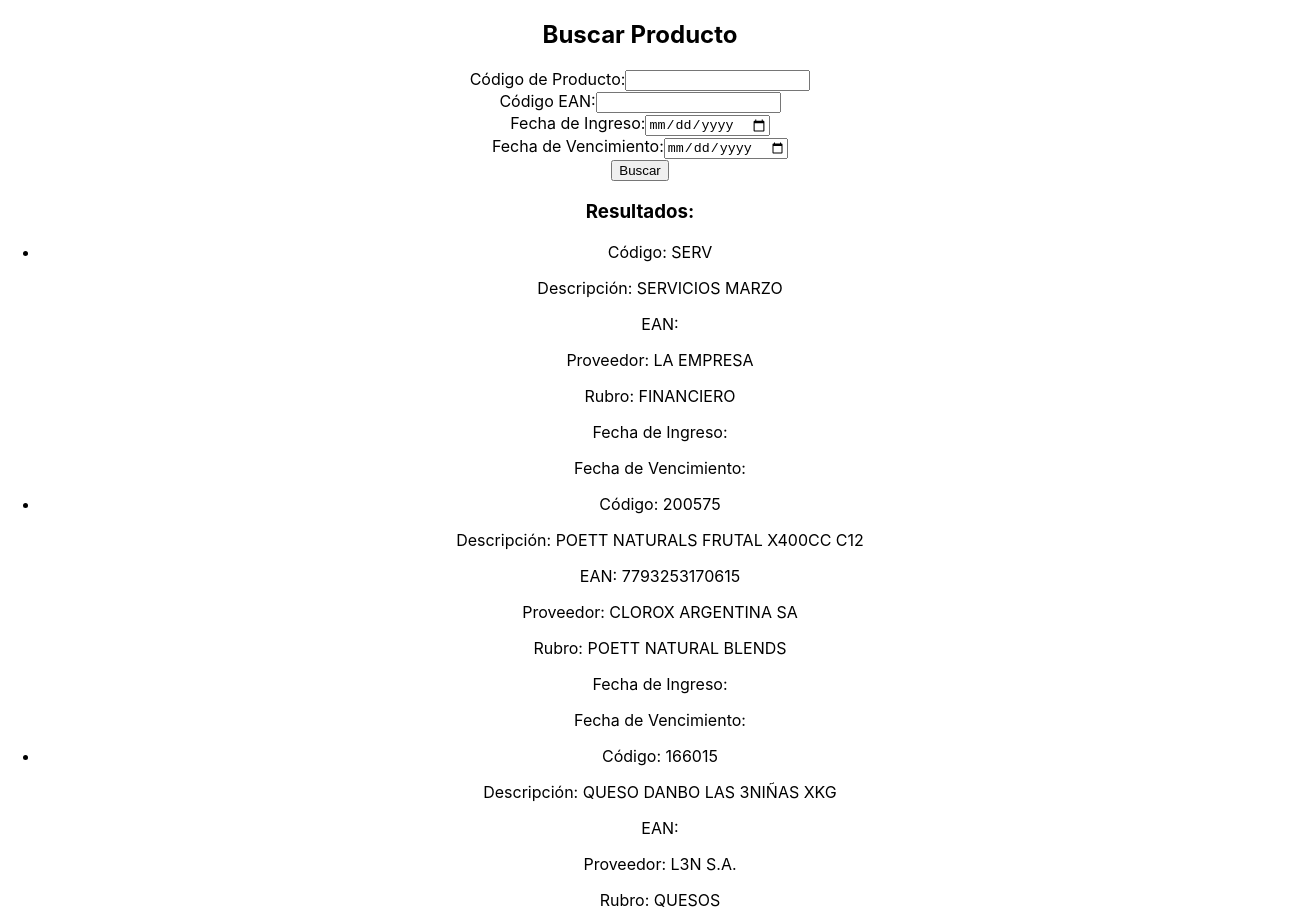
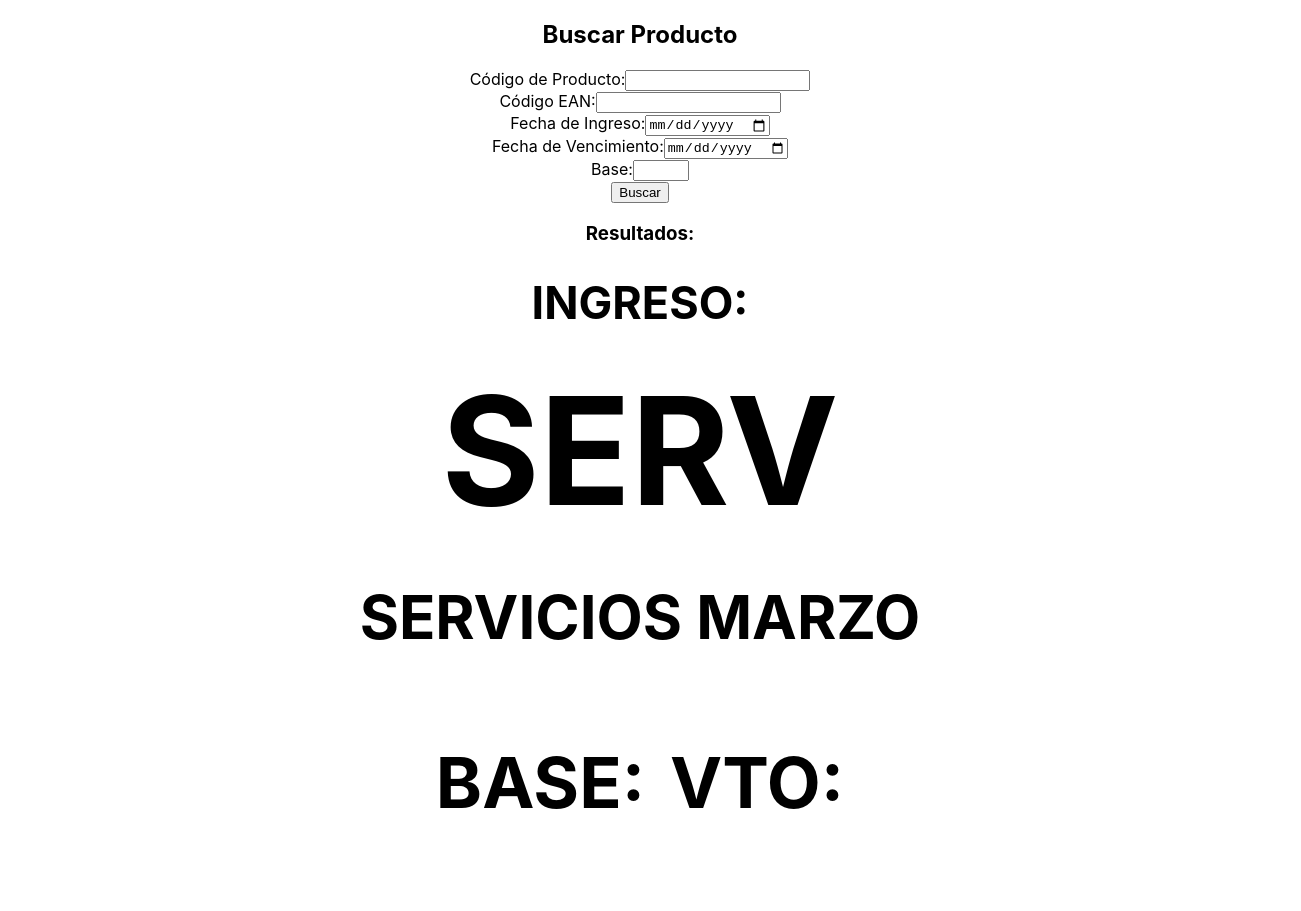
Before and after one commit to Francoosman12/deposito, a React (Create React App) app: page / in a window 1280 px wide. Shown: the top 911 px of the page, 1301 px wide, since content can reach past the window. Built offline with nearby package versions, Linux system fonts and the light colour scheme.

Commit message:
Cambios en size

```diff
--- /dev/null
+++ b/src/ProductSearch.css
@@ -0,0 +1,20 @@
+.flex{
+    display: flex;
+    justify-content: center;
+    font-size: 35px;
+}
+.vto{
+    padding-left: 25px;
+}
+.print-results{
+    font-size: 30px;
+    padding: 0px;
+}
+.cod{
+    font-size: 150px;
+    padding: 0px;
+    margin: 0px;
+}
+.ingreso{
+    font-size: 45px;
+}
--- a/src/components/ProductSearch.js
+++ b/src/components/ProductSearch.js
@@ -1,13 +1,16 @@
 import React, { useState, useEffect } from 'react';
 import jsPDF from 'jspdf';
+import '../ProductSearch.css'; // Importar el archivo CSS
 
 function ProductSearch() {
   const [todosProductos, setTodosProductos] = useState([]);
   const [productos, setProductos] = useState([]);
   const [codigoProducto, setCodigoProducto] = useState('');
   const [codigoEAN, setCodigoEAN] = useState('');
-  const [fechaIngreso, setFechaIngreso] = useState(null); // Cambiado a null para mejor manejo
-  const [fechaVencimiento, setFechaVencimiento] = useState(null); // Cambiado a null para mejor manejo
+  const [fechaIngreso, setFechaIngreso] = useState(null);
+  const [fechaVencimiento, setFechaVencimiento] = useState(null);
+  const [base, setBase] = useState('');
+  const [error, setError] = useState(''); // Estado para manejar el mensaje de error
 
   useEffect(() => {
     async function fetchProductos() {
@@ -35,6 +38,12 @@
       (codigoProducto && producto.Codigo.toString().includes(codigoProducto)) ||
       (codigoEAN && producto['EAN Unidad'].toString().includes(codigoEAN))
     );
+
+    if (resultados.length === 0) {
+      setError('No se encontraron productos coincidentes. Solicitar al encargado que se complete los datos correspondiente del producto.');
+    } else {
+      setError('');
+    }
 
     setProductos(resultados);
   };
@@ -79,6 +88,7 @@
         `EAN: ${producto['EAN Unidad']}`,
         `Proveedor: ${producto.Proveedor}`,
         `Rubro: ${producto.Rubro}`,
+        `Base: ${base}`, // Agregar la base a los resultados
         `Fecha de Ingreso: ${formatDate(fechaIngreso)}`, // Asegurar que se obtiene correctamente
         `Fecha de Vencimiento: ${formatDate(fechaVencimiento)}` // Asegurar que se obtiene correctamente
       ];
@@ -102,8 +112,8 @@
 
   return (
     <div>
-      <h2>Buscar Producto</h2>
-      <form onSubmit={handleSearch}>
+      <h2 className="no-print">Buscar Producto</h2>
+      <form onSubmit={handleSearch} className="no-print">
         <label>Código de Producto:</label>
         <input
           type="text"
@@ -132,27 +142,47 @@
           onChange={(e) => setFechaVencimiento(e.target.value)}
         />
         <br />
+        <label>Base:</label>
+        <input
+          type="number"
+          value={base}
+          onChange={(e) => setBase(e.target.value)}
+          min="10"
+          max="99"
+        />
+        <br />
         <button type="submit">Buscar</button>
       </form>
 
-      <h3>Resultados:</h3>
-      <ul>
+      {error && <p className="error-message">{error}</p>} {/* Mostrar mensaje de error si existe */}
+
+      <h3 className='no-print'>Resultados:</h3>
+      <ul className="print-results">
         {productos.map((producto, index) => (
           <li key={index}>
-            <p>Código: {producto.Codigo}</p>
-            <p>Descripción: {producto.Articulo_descripcion}</p>
-            <p>EAN: {producto['EAN Unidad']}</p>
-            <p>Proveedor: {producto.Proveedor}</p>
-            <p>Rubro: {producto.Rubro}</p>
-            <p>Fecha de Ingreso: {formatDate(fechaIngreso)}</p>
-            <p>Fecha de Vencimiento: {formatDate(fechaVencimiento)}</p>
+            <h1 className='ingreso'>INGRESO: {formatDate(fechaIngreso)}</h1>
+            <h1 className='cod'> {producto.Codigo}</h1>
+            <h1> {producto.Articulo_descripcion}</h1>
+            <div className='flex'>
+              <h1 className='base'>BASE: {base}</h1>
+              <h1 className='vto'>VTO: {formatDate(fechaVencimiento)}</h1>
+            </div>
           </li>
         ))}
       </ul>
 
       {/* Botones para imprimir y guardar como PDF */}
-      <button onClick={imprimirDatos}>Imprimir Resultados</button>
-      <button onClick={guardarComoPDF}>Guardar como PDF</button>
+      <button onClick={imprimirDatos} className="no-print">Imprimir Resultados</button>
+      <button onClick={guardarComoPDF} className="no-print">Guardar como PDF</button>
+
+      {/* CSS para ocultar el formulario y título durante la impresión */}
+      <style jsx>{`
+        @media print {
+          .no-print {
+            display: none;
+          }
+        }
+      `}</style>
     </div>
   );
 }
```
